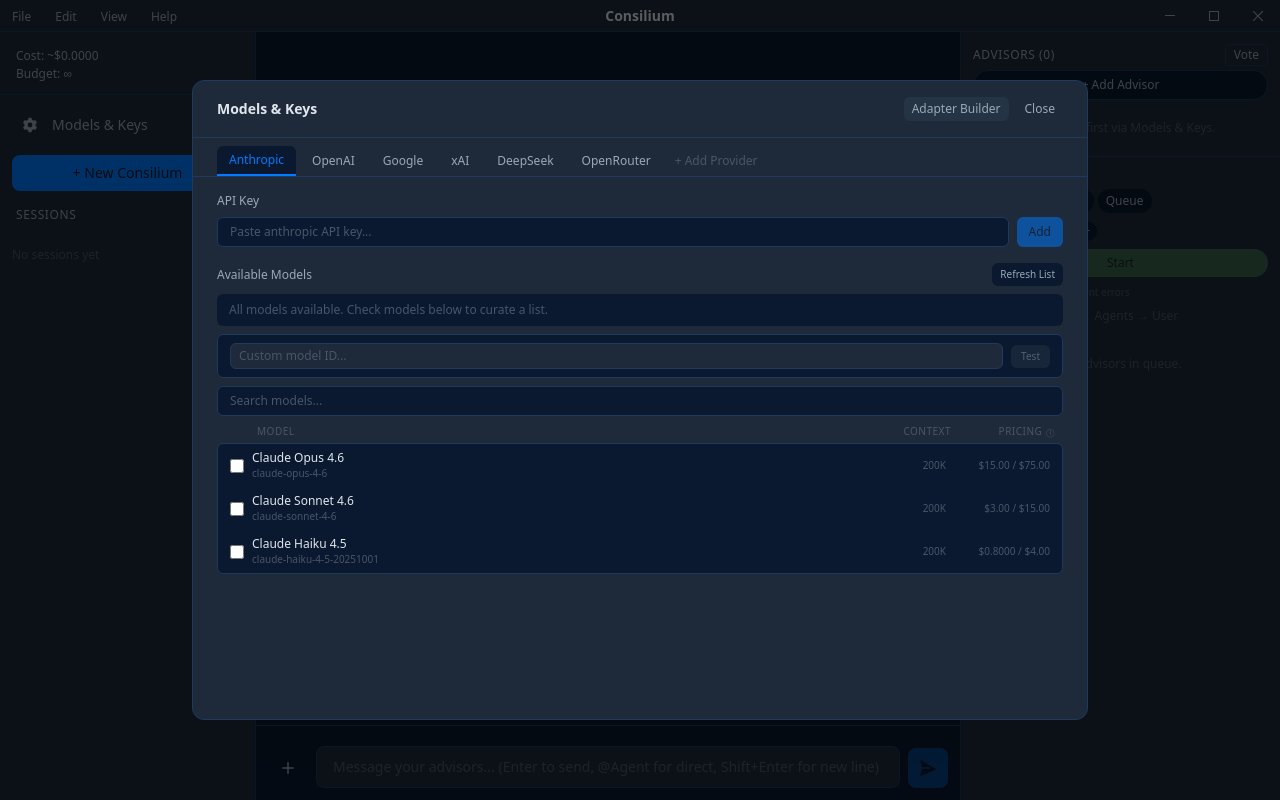
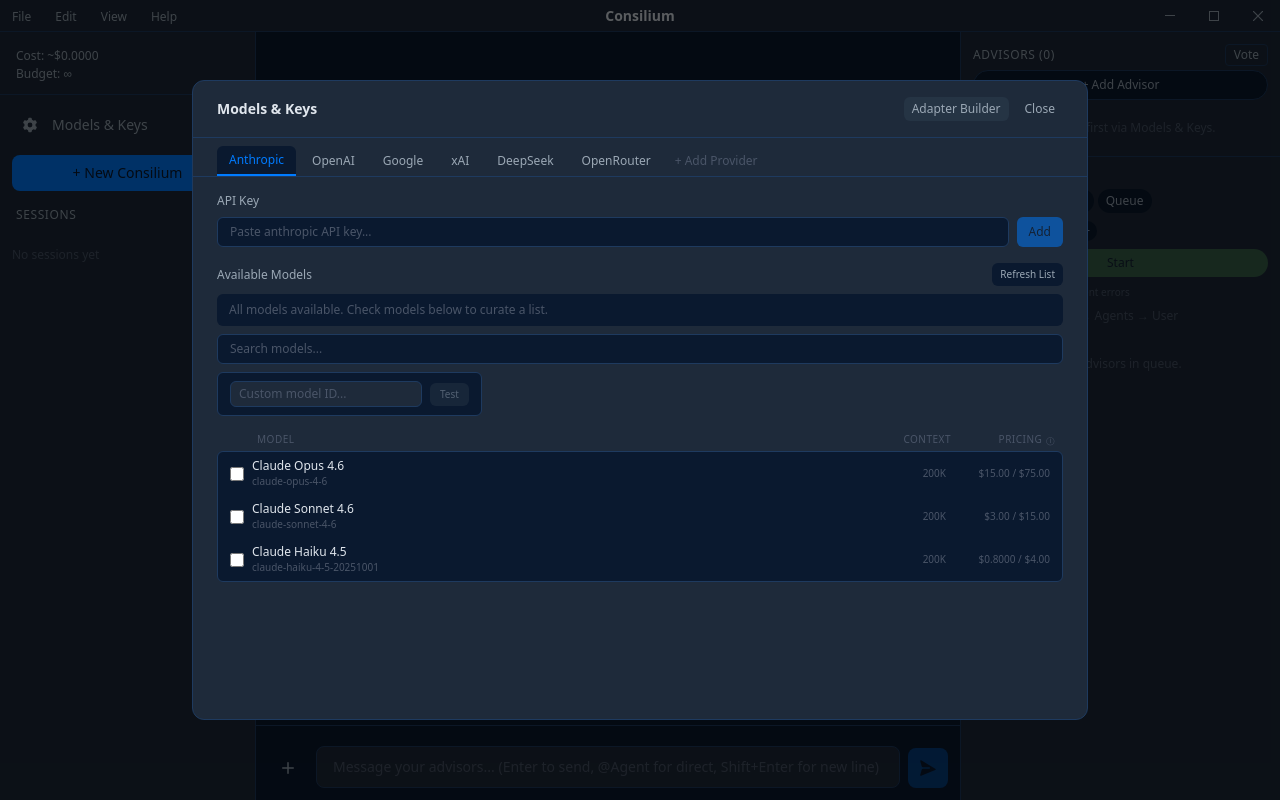
Before and after one commit to FpSilSha/Consilium, a React (Vite) app: page / in a window 1280 px wide. Both pictures are taken after a click on the button "Models & Keys". Built offline with nearby package versions, Linux system fonts and the light colour scheme.

Commit message:
feat: move search above custom model ID, add tooltip for custom input
Search bar now appears first for discoverability. Custom model ID
input has tooltip: "Add updated models not listed".

```diff
--- a/src/features/modelCatalog/ModelCheckboxList.tsx
+++ b/src/features/modelCatalog/ModelCheckboxList.tsx
@@ -97,9 +97,6 @@
         )}
       </div>
 
-      {/* Add custom model ID */}
-      <CustomModelInput provider={provider} onAdded={toggleModel} />
-
       {/* Search */}
       <div className="mb-2">
         <input
@@ -110,6 +107,13 @@
           className="w-full rounded-md border border-edge-subtle bg-surface-base px-3 py-1.5 text-xs text-content-primary placeholder-content-disabled outline-none focus:border-edge-focus"
         />
       </div>
+
+      {/* Add custom model ID */}
+      <Tooltip text="Add updated models not listed" position="bottom">
+        <div className="mb-2">
+          <CustomModelInput provider={provider} onAdded={toggleModel} />
+        </div>
+      </Tooltip>
 
       {/* Table header */}
       <div className="mb-1 flex items-center gap-2 px-2 text-[10px] font-medium uppercase tracking-wider text-content-disabled">
```
